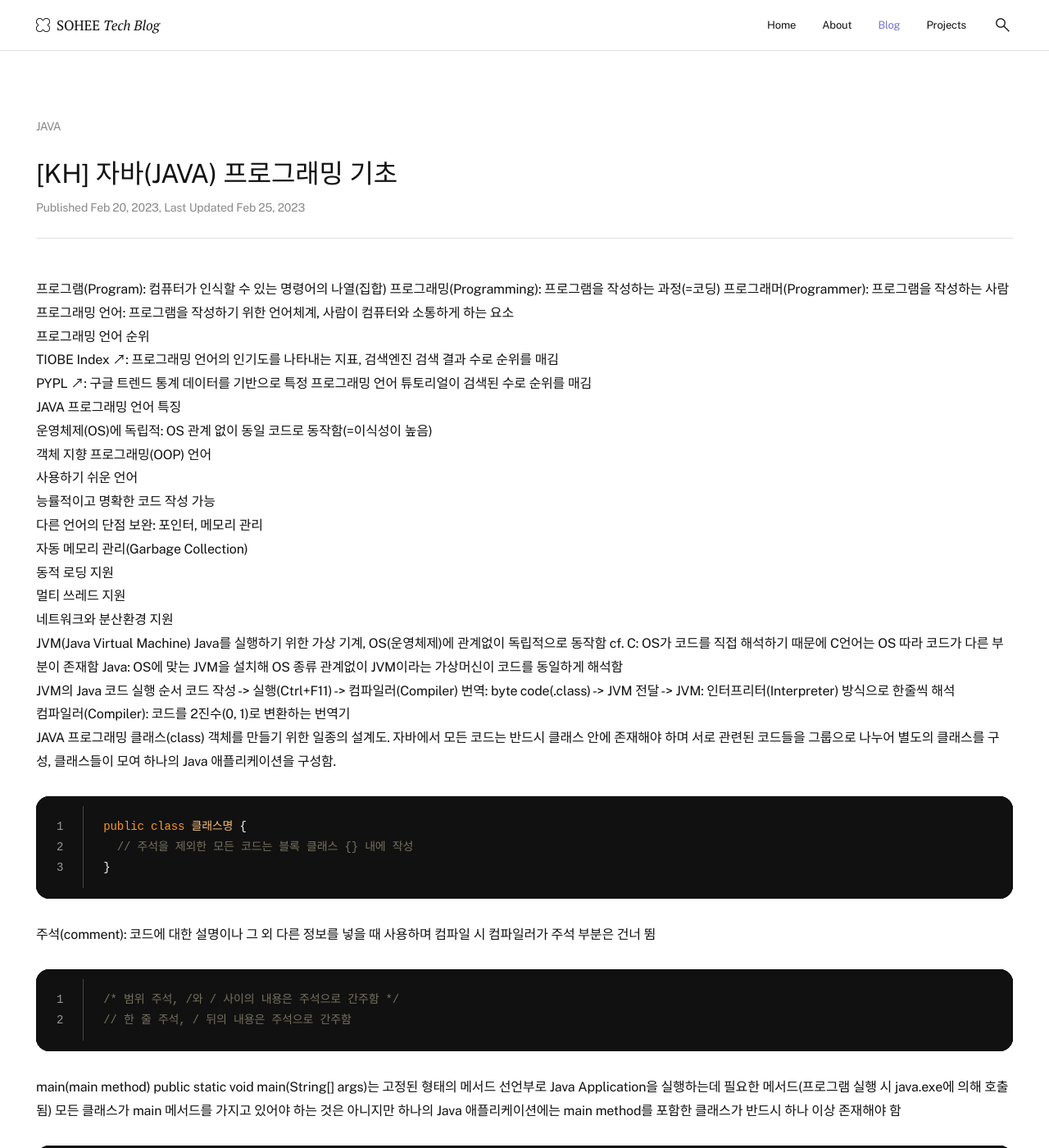
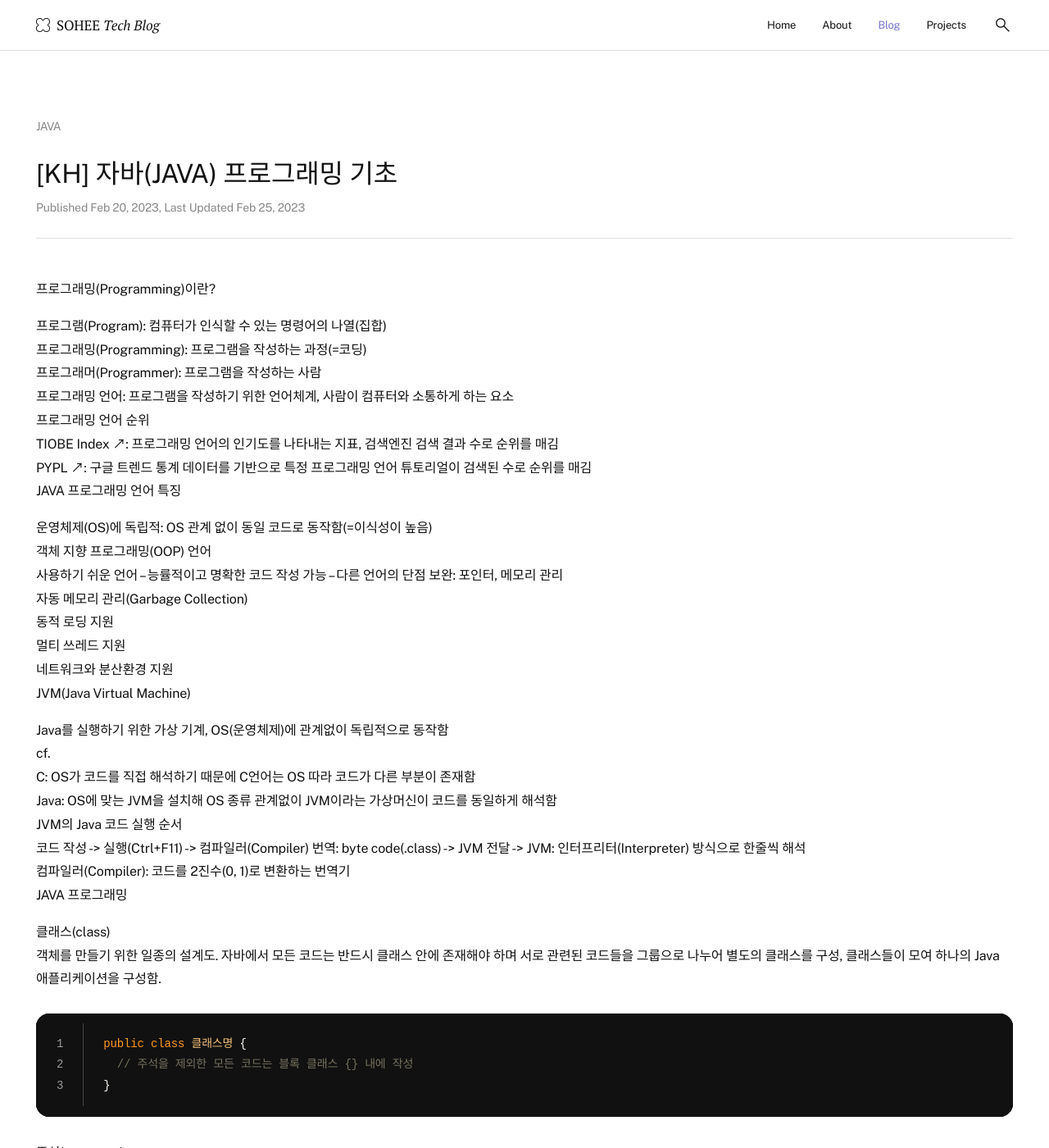
Before and after one commit to soheetech/soheetech.github.io, a Jekyll site: the page built from _posts/2023-02-25-kh-01-java-basic.md, in a window 1280 px wide and 1400 px high. Shown: the whole window at 82% size. Built offline with Jekyll 4.4.1, drawn with Linux system fonts in a browser that asks for light colours; some of the changed text lies outside the part shown.

Commit message:
Update 2023-02-25-kh-01-java-basic.md

````diff
--- a/_posts/2023-02-25-kh-01-java-basic.md
+++ b/_posts/2023-02-25-kh-01-java-basic.md
@@ -18,37 +18,47 @@ published: true
 
 ---
 
-프로그램(Program): 컴퓨터가 인식할 수 있는 명령어의 나열(집합)
-프로그래밍(Programming): 프로그램을 작성하는 과정(=코딩)
-프로그래머(Programmer): 프로그램을 작성하는 사람
-프로그래밍 언어: 프로그램을 작성하기 위한 언어체계, 사람이 컴퓨터와 소통하게 하는 요소
+<h4>프로그래밍(Programming)이란?</h4>
+- 프로그램(Program): 컴퓨터가 인식할 수 있는 명령어의 나열(집합)
+- 프로그래밍(Programming): 프로그램을 작성하는 과정(=코딩)
+- 프로그래머(Programmer): 프로그램을 작성하는 사람
+- 프로그래밍 언어: 프로그램을 작성하기 위한 언어체계, 사람이 컴퓨터와 소통하게 하는 요소
 
-* 프로그래밍 언어 순위
+
+<h5>프로그래밍 언어 순위</h5>
 - <a href="https://www.tiobe.com/tiobe-index/" target="_blank">TIOBE Index</a>: 프로그래밍 언어의 인기도를 나타내는 지표, 검색엔진 검색 결과 수로 순위를 매김
 - <a href="http://pypl.github.io/PYPL.html" target="_blank">PYPL</a>: 구글 트렌드 통계 데이터를 기반으로 특정 프로그래밍 언어 튜토리얼이 검색된 수로 순위를 매김
 
-JAVA 프로그래밍 언어 특징
+
+<h4>JAVA 프로그래밍 언어 특징</h4>
 - 운영체제(OS)에 독립적: OS 관계 없이 동일 코드로 동작함(=이식성이 높음)
 - 객체 지향 프로그래밍(OOP) 언어
 - 사용하기 쉬운 언어
-- - 능률적이고 명확한 코드 작성 가능
-- - 다른 언어의 단점 보완: 포인터, 메모리 관리
+-- 능률적이고 명확한 코드 작성 가능
+-- 다른 언어의 단점 보완: 포인터, 메모리 관리
 - 자동 메모리 관리(Garbage Collection)
 - 동적 로딩 지원
 - 멀티 쓰레드 지원
 - 네트워크와 분산환경 지원
 
-JVM(Java Virtual Machine)
+<h4>JVM(Java Virtual Machine)</h4>
 Java를 실행하기 위한 가상 기계, OS(운영체제)에 관계없이 독립적으로 동작함
-cf. C: OS가 코드를 직접 해석하기 때문에 C언어는 OS 따라 코드가 다른 부분이 존재함
+
+cf.
+
+C: OS가 코드를 직접 해석하기 때문에 C언어는 OS 따라 코드가 다른 부분이 존재함
+
 Java: OS에 맞는 JVM을 설치해 OS 종류 관계없이 JVM이라는 가상머신이 코드를 동일하게 해석함
 
-JVM의 Java 코드 실행 순서
+<h5>JVM의 Java 코드 실행 순서</h5>
 코드 작성 -> 실행(Ctrl+F11) -> 컴파일러(Compiler) 번역: byte code(.class) -> JVM 전달 -> JVM: 인터프리터(Interpreter) 방식으로 한줄씩 해석
+
 * 컴파일러(Compiler): 코드를 2진수(0, 1)로 변환하는 번역기
 
-JAVA 프로그래밍
-클래스(class)
+
+<h4>JAVA 프로그래밍</h4>
+
+<h5>클래스(class)</h5>
 객체를 만들기 위한 일종의 설계도. 자바에서 모든 코드는 반드시 클래스 안에 존재해야 하며 서로 관련된 코드들을 그룹으로 나누어 별도의 클래스를 구성, 클래스들이 모여 하나의 Java 애플리케이션을 구성함.
 
 ```java
@@ -57,14 +67,15 @@ public class 클래스명 {
 }
 ```
 
-주석(comment): 코드에 대한 설명이나 그 외 다른 정보를 넣을 때 사용하며 컴파일 시 컴파일러가 주석 부분은 건너 뜀
+<h5>주석(comment)</h5>
+코드에 대한 설명이나 그 외 다른 정보를 넣을 때 사용하며 컴파일 시 컴파일러가 주석 부분은 건너 뜀
 
 ```java
 /* 범위 주석, /와 / 사이의 내용은 주석으로 간주함 */
 // 한 줄 주석, / 뒤의 내용은 주석으로 간주함
 ```
 
-main(main method)
+<h5>main(main method)</h5>
 public static void main(String[] args)는 고정된 형태의 메서드 선언부로 Java Application을 실행하는데 필요한 메서드(프로그램 실행 시 java.exe에 의해 호출됨)
 모든 클래스가 main 메서드를 가지고 있어야 하는 것은 아니지만 하나의 Java 애플리케이션에는 main method를 포함한 클래스가 반드시 하나 이상 존재해야 함
 
````
